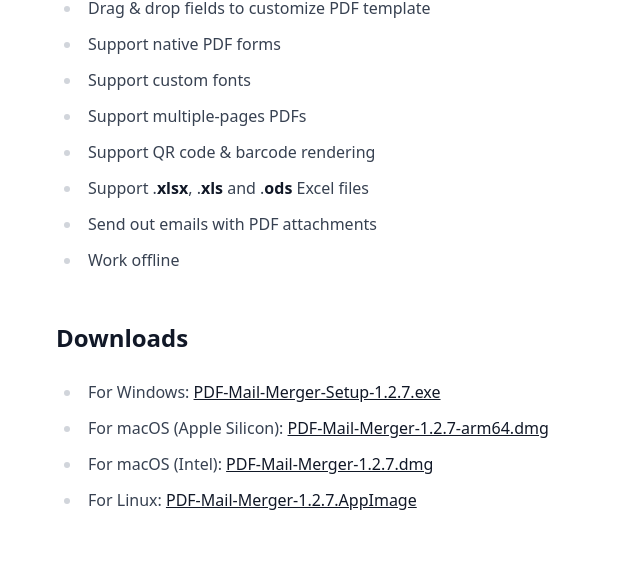
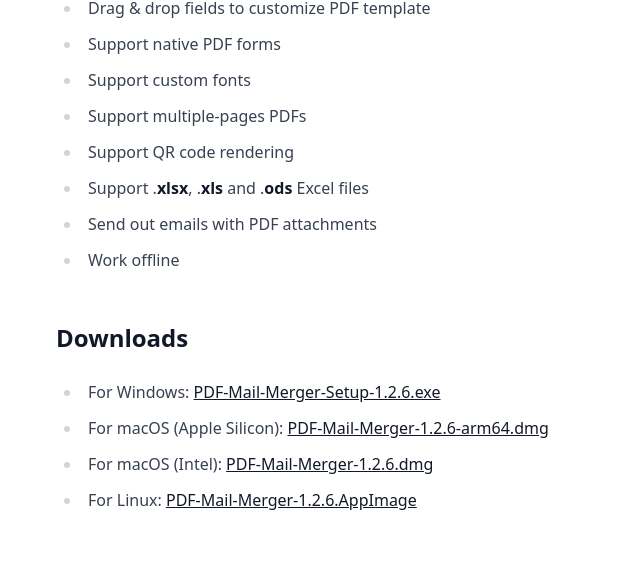
Before and after one commit to pdfmailmerger/pdfmailmerger.github.io, a website: page index.html in a window 1280 px wide. Shown: the part 800-1361 px from the top of the page, without its empty margins (264-904 px from the left). Drawn offline with Linux system fonts and the light colour scheme.

Commit message:
Revert 1.2.6

```diff
--- a/index.html
+++ b/index.html
@@ -29,7 +29,7 @@
         <li>Support native PDF forms</li>
         <li>Support custom fonts</li>
         <li>Support multiple-pages PDFs</li>
-        <li>Support QR code & barcode rendering</li>
+        <li>Support QR code rendering</li>
         <li>Support .<strong>xlsx</strong>, .<strong>xls</strong> and .<strong>ods</strong> Excel files</li>
         <li>Send out emails with PDF attachments</li>
         <li>Work offline</li>
@@ -37,10 +37,10 @@
 
       <h2>Downloads</h2>
       <ul>
-        <li>For Windows: <a href="https://github.com/plainlab/plainmerge/releases/download/v1.2.7/PDF-Mail-Merger-Setup-1.2.7.exe">PDF-Mail-Merger-Setup-1.2.7.exe</a></h3>
-        <li>For macOS (Apple Silicon): <a href="https://github.com/plainlab/plainmerge/releases/download/v1.2.7/PDF-Mail-Merger-1.2.7-arm64.dmg">PDF-Mail-Merger-1.2.7-arm64.dmg</a></h3>
-        <li>For macOS (Intel): <a href="https://github.com/plainlab/plainmerge/releases/download/v1.2.7/PDF-Mail-Merger-1.2.7.dmg">PDF-Mail-Merger-1.2.7.dmg</a></h3>
-        <li>For Linux: <a href="https://github.com/plainlab/plainmerge/releases/download/v1.2.7/PDF-Mail-Merger-1.2.7.AppImage">PDF-Mail-Merger-1.2.7.AppImage</a></h3>
+        <li>For Windows: <a href="https://github.com/plainlab/plainmerge/releases/download/v1.2.6/PDF-Mail-Merger-Setup-1.2.6.exe">PDF-Mail-Merger-Setup-1.2.6.exe</a></h3>
+        <li>For macOS (Apple Silicon): <a href="https://github.com/plainlab/plainmerge/releases/download/v1.2.6/PDF-Mail-Merger-1.2.6-arm64.dmg">PDF-Mail-Merger-1.2.6-arm64.dmg</a></h3>
+        <li>For macOS (Intel): <a href="https://github.com/plainlab/plainmerge/releases/download/v1.2.6/PDF-Mail-Merger-1.2.6.dmg">PDF-Mail-Merger-1.2.6.dmg</a></h3>
+        <li>For Linux: <a href="https://github.com/plainlab/plainmerge/releases/download/v1.2.6/PDF-Mail-Merger-1.2.6.AppImage">PDF-Mail-Merger-1.2.6.AppImage</a></h3>
       </ul>
 
       <h2>Purchase</h2>
```
